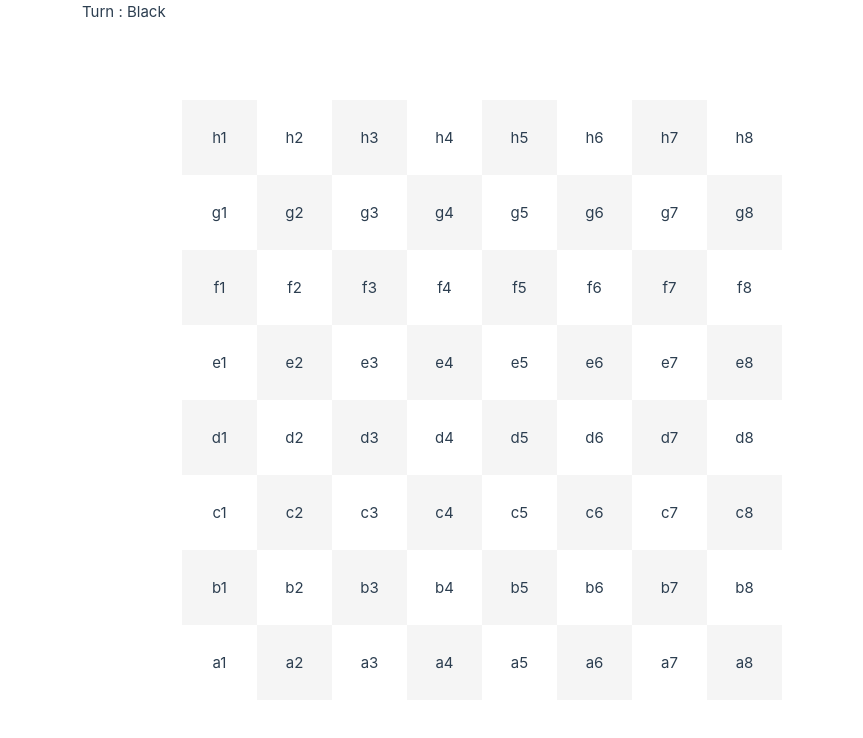
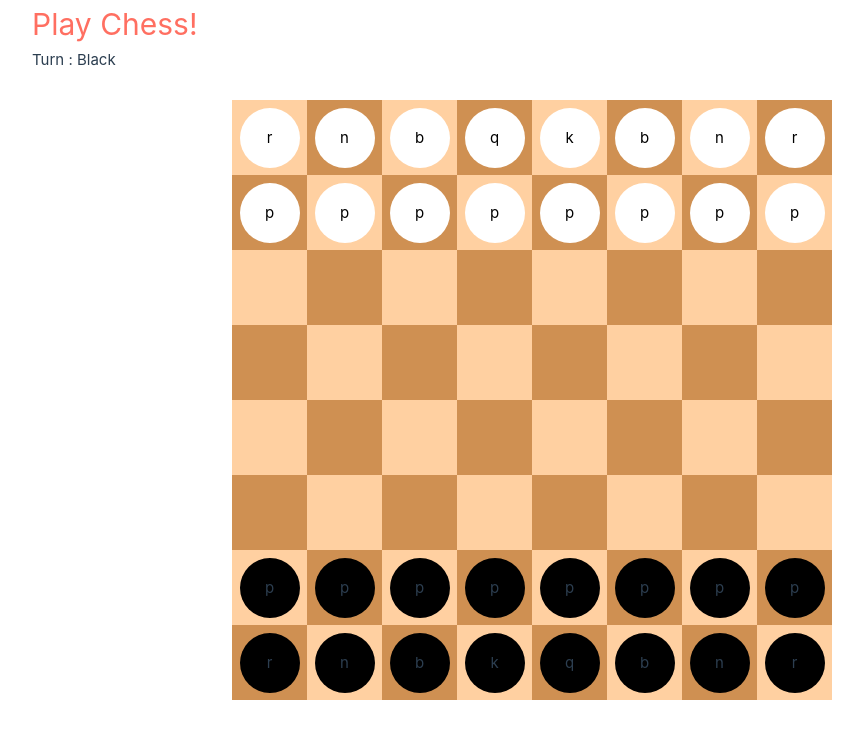
Before and after one commit to Procrustes5/modern_chess, a Vue app: page / in a window 1280 px wide. Shown: the top 738 px of the page, without its empty margins (240-1103 px from the left). Built offline with nearby package versions, Linux system fonts and the light colour scheme; no server answers.

Commit message:
Arrange the Pieces

```diff
--- a/src/App.vue
+++ b/src/App.vue
@@ -15,6 +15,7 @@
   <div class="screen-wrapper">
     <div class="playground">
       <div class="nav-bar">
+        <span class="title">Play Chess!</span>
         <div class="turn-notify">
           <span>Turn : Black</span>
         </div>
@@ -26,7 +27,7 @@
           class="square"
           :class="{whiteSquare: (parseInt(index / 8) % 2 === 0 && index % 2 === 0) || (parseInt(index / 8) % 2 === 1 && index % 2 === 1)}"
         >
-          <span>{{`${item.posX}${item.posY}`}}</span>
+          <div class="piece" :class="`${item.color}`">{{ item.piece.code }}</div>
         </div>
       </div>
     </div>
@@ -34,7 +35,7 @@
 </template>
 <script setup lang="ts">
 import axios from 'axios';
-import { ref, onMounted } from 'vue';
+import { ref, onMounted, computed } from 'vue';
 const VITE_CHATGPT_TOKEN = import.meta.env.VITE_CHATGPT_TOKEN || 'any-default-local-build_env'
 const topic = ref('');
 const joke = ref();
@@ -42,24 +43,77 @@ const isLoading = ref(false);
 
 const chessboard = ref([]);
 const isBlack = ref(true);
+const teamColor = computed(() => {
+  const myColor = isBlack.value ? 'b' : 'w';
+  const oppoColor = isBlack.value ? 'w' : 'b';
+  return {myColor, oppoColor};
+})
 
 const file = ["a", "b", "c", "d", "e", "f", "g", "h"];
 const rank = ["1", "2", "3", "4", "5", "6", "7", "8"];
-const piece = [{code: "k", name: "King"}, {code: "q", name: "Queen"}, {code: "r", name: "Rook"}, {code: "b", name: "Bishops"}, {code: "n", name: "Knight"}, {code: "p", name: "Pawn"}]
+const piece = [{code: "k", name: "King"}, {code: "q", name: "Queen"}, {code: "r", name: "Rook"}, {code: "b", name: "Bishop"}, {code: "n", name: "Knight"}, {code: "p", name: "Pawn"}]
 
 const createChessboard = () => {
-  for (let i = file.length; i > 0; i--) {
-    for (let j = 0; j < rank.length; j++) {
-      chessboard.value.push({posX: file[i - 1], posY: rank[j], piece: null, color: null })
+  for (let j = rank.length; j > 0; j--) {
+    for (let i = 0; i < file.length; i++) {
+      chessboard.value.push({file: file[i], rank: rank[j - 1], piece: {code: '', name: 'none'}, color: null })
     }
   }
 }
 const initGame = () => {
-
+  const initSquare = [
+    // King
+    {file: "e", rank: "8", piece: piece[0], color: teamColor.value.oppoColor},
+    {file: "d", rank: "1", piece: piece[0], color: teamColor.value.myColor},
+    // Queen
+    {file: "d", rank: "8", piece: piece[1], color: teamColor.value.oppoColor},
+    {file: "e", rank: "1", piece: piece[1], color: teamColor.value.myColor},
+    // Rook
+    {file: "a", rank: "8", piece: piece[2], color: teamColor.value.oppoColor},
+    {file: "a", rank: "1", piece: piece[2], color: teamColor.value.myColor},
+    {file: "h", rank: "8", piece: piece[2], color: teamColor.value.oppoColor},
+    {file: "h", rank: "1", piece: piece[2], color: teamColor.value.myColor},
+    // Bishop
+    {file: "c", rank: "8", piece: piece[3], color: teamColor.value.oppoColor},
+    {file: "c", rank: "1", piece: piece[3], color: teamColor.value.myColor},
+    {file: "f", rank: "8", piece: piece[3], color: teamColor.value.oppoColor},
+    {file: "f", rank: "1", piece: piece[3], color: teamColor.value.myColor},
+    // Knight
+    {file: "b", rank: "8", piece: piece[4], color: teamColor.value.oppoColor},
+    {file: "b", rank: "1", piece: piece[4], color: teamColor.value.myColor},
+    {file: "g", rank: "8", piece: piece[4], color: teamColor.value.oppoColor},
+    {file: "g", rank: "1", piece: piece[4], color: teamColor.value.myColor},
+    // Pawn Opponent
+    {file: "a", rank: "7", piece: piece[5], color: teamColor.value.oppoColor},
+    {file: "b", rank: "7", piece: piece[5], color: teamColor.value.oppoColor},
+    {file: "c", rank: "7", piece: piece[5], color: teamColor.value.oppoColor},
+    {file: "d", rank: "7", piece: piece[5], color: teamColor.value.oppoColor},
+    {file: "e", rank: "7", piece: piece[5], color: teamColor.value.oppoColor},
+    {file: "f", rank: "7", piece: piece[5], color: teamColor.value.oppoColor},
+    {file: "g", rank: "7", piece: piece[5], color: teamColor.value.oppoColor},
+    {file: "h", rank: "7", piece: piece[5], color: teamColor.value.oppoColor},
+    // Pawn My
+    {file: "a", rank: "2", piece: piece[5], color: teamColor.value.myColor},
+    {file: "b", rank: "2", piece: piece[5], color: teamColor.value.myColor},
+    {file: "c", rank: "2", piece: piece[5], color: teamColor.value.myColor},
+    {file: "d", rank: "2", piece: piece[5], color: teamColor.value.myColor},
+    {file: "e", rank: "2", piece: piece[5], color: teamColor.value.myColor},
+    {file: "f", rank: "2", piece: piece[5], color: teamColor.value.myColor},
+    {file: "g", rank: "2", piece: piece[5], color: teamColor.value.myColor},
+    {file: "h", rank: "2", piece: piece[5], color: teamColor.value.myColor},
+  ];
+  initSquare.forEach((init) => {
+    const index = chessboard.value.findIndex((item) => {
+      return item.file === init.file && item.rank === init.rank;
+    });
+    chessboard.value[index] = init;
+  });
 }
 
 onMounted(() => {
   createChessboard();
+  initGame();
+  console.log(chessboard.value)
 })
 
 const getDadJoke = async () => {
@@ -112,7 +166,7 @@ const getDadJoke = async () => {
     justify-content: center;
     align-items: center;
     .nav-bar {
-      width: 100px;
+      width: 200px;
       height: 100%;
     }
     .chessboard {
@@ -124,9 +178,25 @@ const getDadJoke = async () => {
         display: flex;
         justify-content: center;
         align-items: center;
+        background: #cf9052;
+        .piece {
+          width: 80%;
+          height: 80%;
+          display: flex;
+          justify-content: center;
+          align-items: center;
+          border-radius: 50%;
+        }
+        .w {
+          background: white;
+          color: black;
+        }
+        .b {
+          background: black;
+        }
       }
       .whiteSquare {
-        background: whitesmoke;
+        background: #ffd0a1;
       }
     }
   }
```
